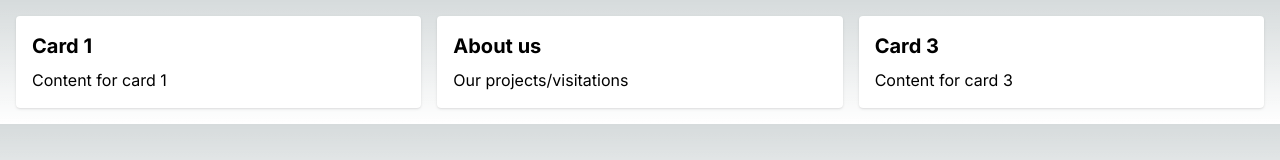
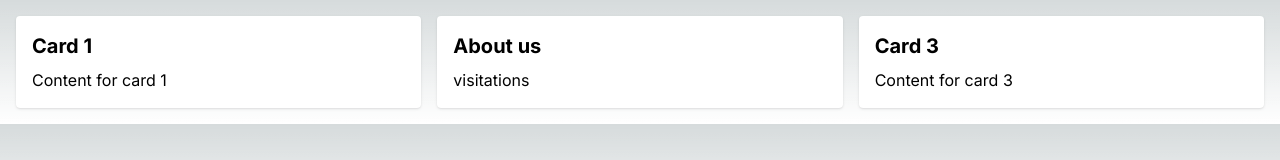
Before and after one commit to moraar222/Netflix, a Next.js app: page /Dashboard in a window 1280 px wide. Shown: the top 160 px of the page. Built offline with nearby package versions, Linux system fonts and the light colour scheme.

Commit message:
refactor: update Dashboard page layout with improved card content

```diff
--- a/app/Dashboard/page.tsx
+++ b/app/Dashboard/page.tsx
@@ -12,7 +12,7 @@ function page() {
               </div>
               <div className="bg-white p-4 rounded shadow">
                 <h2 className="text-xl font-bold mb-2">About us</h2>
-                <p>Our projects/visitations</p>
+                <p>visitations</p>
               </div>
               <div className="bg-white p-4 rounded shadow">
                 <h2 className="text-xl font-bold mb-2">Card 3</h2>
```
